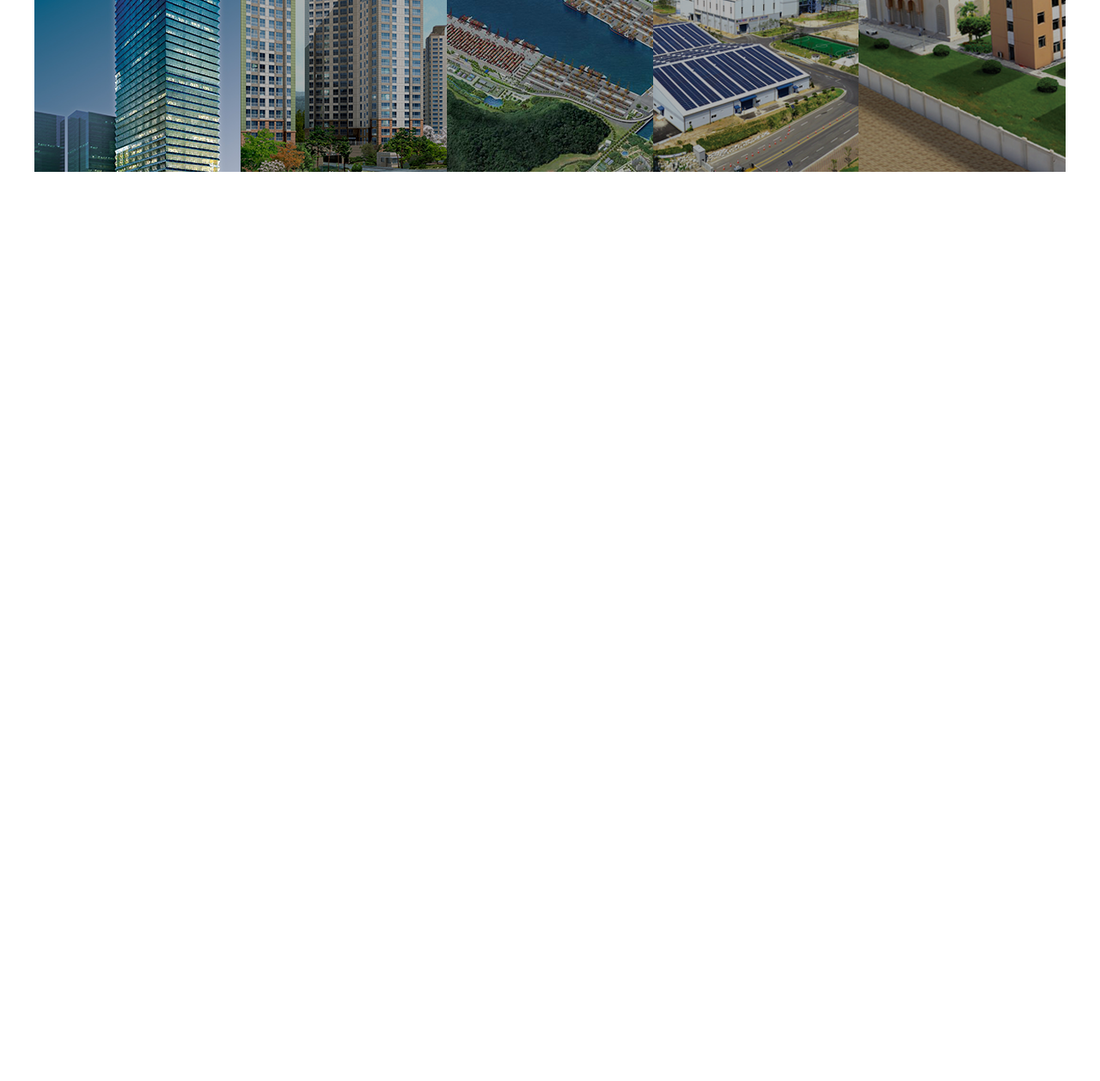
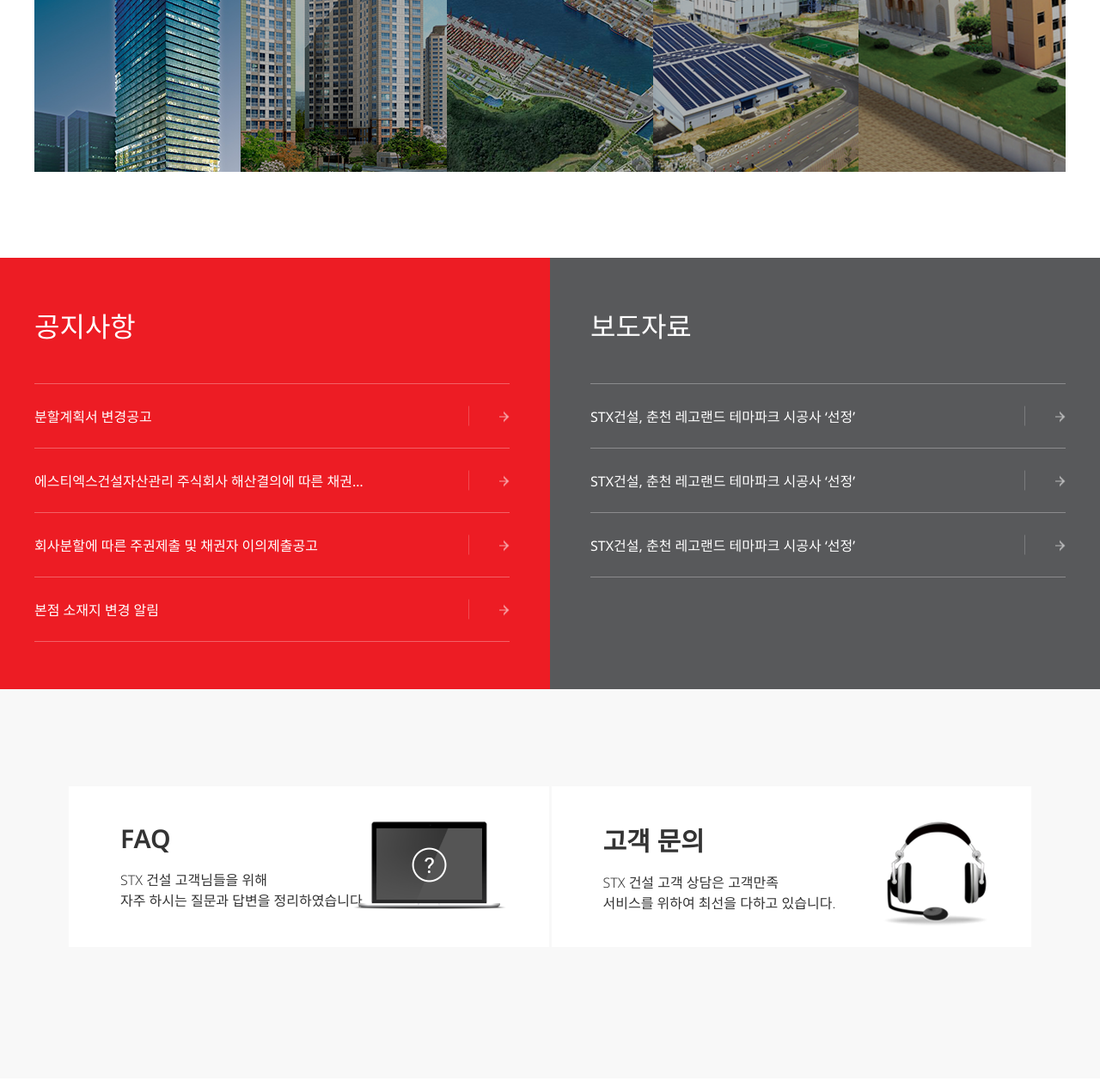
Before and after one commit to pootsarang/stx_teacher, a plain HTML site: page index.html in a window 1280 px wide. Shown: the part 1496-2754 px from the top of the page at 86% size. Before the commit the page ends 1796 px from the top, so only its background shows below. Drawn offline with Linux system fonts and the light colour scheme.

Commit message:
혼자서 푸터까지 완성

```diff
--- a/css/about.css
+++ b/css/about.css
@@ -0,0 +1,83 @@
+@charset "utf-8";
+
+.about{
+    padding-bottom: 100px
+}
+.about-inner{
+display: flex;
+position: relative;
+gap: 20px;
+height: 600px;
+}
+
+.about h1{
+    font-size: 50px;
+    margin-top: 120px;
+}
+
+.about-subtxt{
+     display: flex;
+     gap: 80px;
+     padding-top: 50px;
+}
+
+.about-subtxt span{
+    width: 40px;
+    height: 5px;
+    background-color: red;
+    display: block;
+    margin-top: 30px;
+}
+
+.about-subtxtbox p{
+    margin-bottom: 20px;
+}
+
+.about-subtxtbox p:first-child{
+    font-weight: 500;
+    font-size: 20px;
+}
+
+.about-subtxtbox p:last-child{
+    font-weight: 300;
+}
+
+.about-img{
+    position: absolute;
+    top: 94px;
+    right: 0;
+}
+
+
+.ul-about{
+    display: flex;
+    justify-content: space-evenly;
+
+}
+
+.ul-about li p{
+    font-size: 20px;
+    font-weight: 600;
+    margin-top: 15px;
+    margin-left: 15px;
+}
+
+.imgbox-1{
+    background: url("../images/bg_icon.png") no-repeat;
+    width: 103px;
+    height: 108px;
+}
+
+.imgbox-2{
+    background: url("../images/bg_icon.png") no-repeat;
+    width: 103px;
+    height: 108px;
+    background-position: -115px 0px;
+}
+
+.imgbox-3{
+    background: url("../images/bg_icon.png") no-repeat;
+    width: 103px;
+    height: 108px;
+    background-position: -235px 0px;
+}
--- a/css/cs.css
+++ b/css/cs.css
@@ -0,0 +1,72 @@
+@charset "utf-8";
+
+.cs {
+  position: relative;
+  width: 100%;
+}
+
+.cs-bg {
+  background-color: #f8f8f8;
+  width: 100%;
+  height: 100%;
+  position: absolute;
+  top: 0;
+  right: 0;
+}
+
+.cs-inner{
+    display: flex;
+    width: 100%;
+    padding-top: 60px;
+    padding-bottom: 100px;
+    padding-left: 40px;
+    padding-right: 40px;
+    gap: 3px;
+}
+
+.cs-1, .cs-2{
+    width: 50%;
+    background-color: rgb(255, 255, 255);
+    margin: 53px 0px;
+    padding: 40px 60px;
+    position: relative;
+    z-index: 99;
+
+}
+
+.cs h1{
+
+    font-size: 30px;
+    margin-bottom: 15px;
+    font-weight: 600;
+}
+
+.cs  p{
+    font-weight: 300;
+}
+
+.cs-1::after{
+    content: "";
+    position: absolute;
+    top: 40px;
+    right: 0;
+    background: url("../images/bg_faq.png") no-repeat;
+    display: block;
+    width: 178px;
+    height: 103px;
+    margin-right: 50px;
+
+
+}
+
+.cs-2::after{
+    content: "";
+    position: absolute;
+    top: 40px;
+    right: 0;
+    background: url("../images/bg_custom.png") no-repeat;
+    display: block;
+    width: 122px;
+    height: 122px;
+    margin-right: 50px;
+}
--- a/css/footer.css
+++ b/css/footer.css
@@ -0,0 +1,15 @@
+@charset "utf-8";
+
+
+.footer{
+  width: 100%;
+  background-color: rgb(116, 116, 116);
+  padding: 50px 100px;
+}
+
+.footer-inner{
+  display: flex;
+  gap: 150px;
+  font-size: 14px;
+  color: #b4b4b4;
+}
--- a/css/main.css
+++ b/css/main.css
@@ -38,7 +38,7 @@ body{
   width: 100%;
   max-width: 1200px;
   margin: auto;
-  background-color: rgb(255, 217, 0);
+ /* background-color: #f8f8f8; */
 }
 
 .wrap{
--- a/css/news.css
+++ b/css/news.css
@@ -0,0 +1,75 @@
+@charset "utf-8";
+
+.news {
+  position: relative;
+  width: 100%;
+  padding: 55px 0;
+  background-color: #ed1c24;
+}
+
+.news-bg {
+  background-color: #58595b;
+  width: 50%;
+  height: 100%;
+  position: absolute;
+  top: 0;
+  right: 0;
+}
+
+.news-inner {
+  display: flex;
+  position: relative;
+  gap: 94px;
+}
+
+.news-wrap {
+  position: relative;
+  width: 50%;
+}
+
+.news-wrap h3 {
+  font-size: 32px;
+  color: #fff;
+  font-weight: 300;
+  margin-bottom: 45px;
+}
+
+.news-list{
+    position: relative;
+
+}
+
+.news-list a{
+    color: #Fff;
+    font-size: 16px;
+}
+
+.news-list a::after{
+    content: "";
+    position: absolute;
+    top: 50%;
+    right: 0;
+    transform: translateY(-50%);
+    width: 48px;
+    height: 23px;
+    background: url("../images/bg_common.png") no-repeat;
+    background-position: 0px -49px;
+}
+
+.news-txt{
+    display: block;
+    white-space: nowrap;
+    text-overflow: ellipsis;
+    overflow: hidden;
+    max-width: 70%;
+}
+
+.news-list li{
+    position: relative;
+    padding: 25px 0;
+    border-top: 1px solid rgba(255,255,255,0.3);
+}
+
+.news-list li:last-child{
+    border-bottom: 1px solid rgba(255,255,255,0.3);;
+}
--- a/index.html
+++ b/index.html
@@ -105,12 +105,174 @@
               <li><a href="#">플랜트/공작기계 사업</a></li>
               <li><a href="#">해외 사업</a></li>
             </ul>
+          </div>
         </div>
       </section>
       <!-- 뉴스 -->
+      <section class="news">
+        <!-- 배경 색 넣기 -->
+        <div class="news-bg"></div>
+        <div class="news-inner container">
+          <!-- 공지사항 -->
+          <div class="news-wrap">
+            <h3>공지사항</h3>
+            <div class="news-content">
+              <ul class="news-list">
+                <li>
+                  <a href="#">
+                    <span class="news-txt"> 분할계획서 변경공고 </span>
+                  </a>
+                </li>
+                <li>
+                  <a href="#">
+                    <span class="news-txt">
+                      에스티엑스건설자산관리 주식회사 해산결의에 따른 채권신고
+                      안내 공고 (2차)
+                    </span>
+                  </a>
+                </li>
+                <li>
+                  <a href="#">
+                    <span class="news-txt">
+                      회사분할에 따른 주권제출 및 채권자 이의제출공고
+                    </span>
+                  </a>
+                </li>
+                <li>
+                  <a href="#">
+                    <span class="news-txt"> 본점 소재지 변경 알림 </span>
+                  </a>
+                </li>
+              </ul>
+            </div>
+          </div>
+          <!-- 보도자료 -->
+          <div class="news-wrap">
+            <h3>보도자료</h3>
+            <div class="news-content">
+              <ul class="news-list">
+                <li>
+                  <a href="#">
+                    <span class="news-txt">
+                      STX건설, 춘천 레고랜드 테마파크 시공사 ‘선정’
+                    </span>
+                  </a>
+                </li>
+                <li>
+                  <a href="#">
+                    <span class="news-txt">
+                      STX건설, 춘천 레고랜드 테마파크 시공사 ‘선정’
+                    </span>
+                  </a>
+                </li>
+                <li>
+                  <a href="#">
+                    <span class="news-txt">
+                      STX건설, 춘천 레고랜드 테마파크 시공사 ‘선정’
+                    </span>
+                  </a>
+                </li>
+              </ul>
+            </div>
+          </div>
+        </div>
+      </section>
       <!-- 고객센터 -->
+      <section class="cs">
+        <!-- 배경 색 넣기 -->
+        <div class="cs-bg"></div>
+        <div class="cs-inner container">
+          <div class="cs-1">
+            <a href="#"
+              ><h1>FAQ</h1>
+              <p>
+                STX 건설 고객님들을 위해
+                <br />
+                자주 하시는 질문과 답변을 정리하였습니다.
+              </p></a
+            >
+          </div>
+          <div class="cs-2">
+            <a href="#"
+              ><h1>고객 문의</h1>
+              <p>
+                STX 건설 고객 상담은 고객만족
+                <br />
+                서비스를 위하여 최선을 다하고 있습니다.
+              </p></a
+            >
+          </div>
+        </div>
+      </section>
       <!-- 회사소개 -->
+      <section class="about">
+        <div class="about-inner container">
+          <div class="about-txt">
+            <h1>ABOUT US</h1>
+            <div class="about-subtxt">
+              <span></span>
+              <div class="about-subtxtbox">
+                <p>
+                  고객의 믿음과 신뢰로 성장하는
+                  <br />
+                  STX 건설이 되겠습니다.
+                  <br />
+                </p>
+                <p>
+                  STX건설 이름으로 세계 어디에서, 세계 누구와 겨뤄도
+                  <br />
+                  자신 있는 세계 최고를 향해 웅비합니다. STX건설이라는 날개를
+                  <br />
+                  하나 더 피고 세계로, 미래로 나아가는 STX건설의 힘찬 비상을
+                  주목해
+                  <br />
+                  주십시오.
+                </p>
+              </div>
+            </div>
+          </div>
+          <div class="about-img">
+            <img src="./images/img_about.png" alt="손 모으고 있는 사진" />
+          </div>
+        </div>
+
+        <div class="about-info container">
+          <ul class="ul-about">
+            <li>
+              <a href="#">
+                <div class="imgbox-1"></div>
+                <p>경영이념</p>
+              </a>
+            </li>
+            <li>
+              <a href="#">
+                <div class="imgbox-2"></div>
+                <p>공유가치</p>
+              </a>
+            </li>
+            <li>
+              <a href="#">
+                <div class="imgbox-3"></div>
+                <p>중장기전략</p>
+              </a>
+            </li>
+          </ul>
+        </div>
+      </section>
       <!-- 하단 -->
+       <footer class="footer">
+        <div class="footer-inner container">
+          <div class="footer-img">
+          <img src="./images/logo_footer.png" alt="푸터 로고">
+        </div>
+        <p>부산사무소 : (48938) 부산광역시 중구 충장대로5번길 22 (중앙동4가) SM상선빌딩 7층 TEL : 051-791-3000 · FAX : 051-791-3099
+          <br>
+김해사무소 : (50802) 경상남도 김해시 생림면 나전로276, 타동 TEL : 070-8691-2063
+<br>
+Copyright ⓒ 2018 STX CONSTRUCTION. LTD. All Rights Reserved.</p>
+       </footer>
+        </div>
+
     </div>
   </body>
 </html>
```
